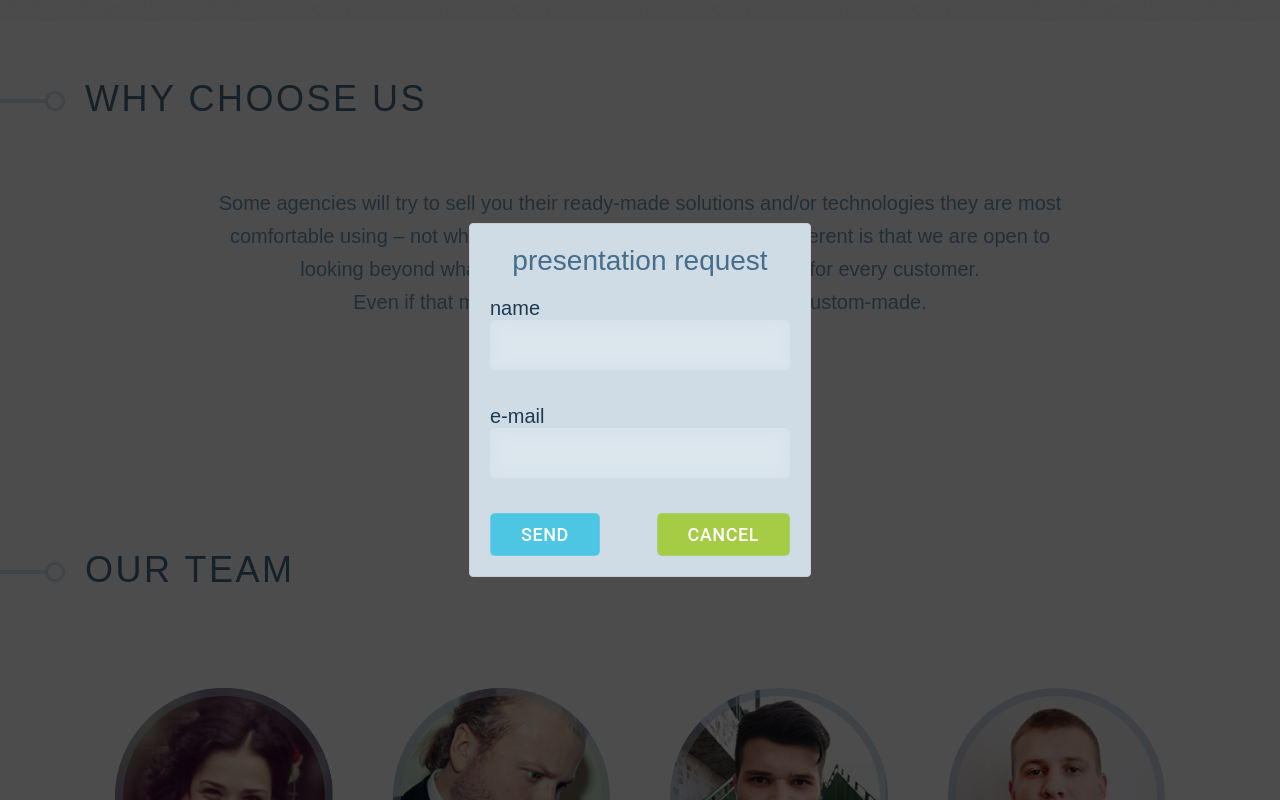
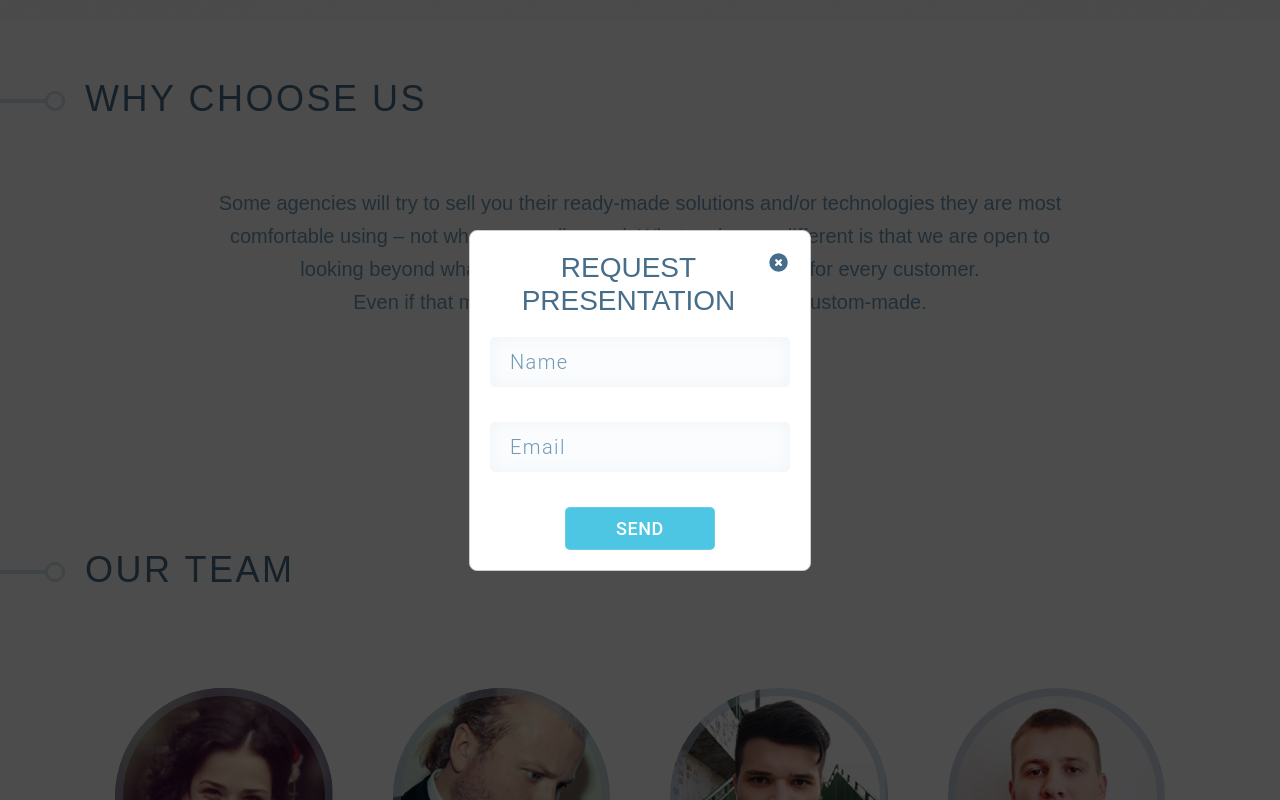
Before and after one commit to FrankEinshtain/pozsite, a Gatsby site: page / in a window 1280 px wide. Both pictures are taken after a click on the button "REQUEST OUR PRESENTATION". Shown: the part 3451-4251 px from the top of the page. Built offline with nearby package versions, Linux system fonts and the light colour scheme; Gatsby itself is replaced by a stand-in of ours.

Commit message:
modals wip 2

```diff
--- a/src/components/VacSliderItem.js
+++ b/src/components/VacSliderItem.js
@@ -21,7 +21,7 @@ const VacSliderItem = ({ image, slide }) => {
           <p key={i}>{item.item}</p>
         ))}
       </div>
-      <button onClick={handleClick} className='vac-slider-item-button'>
+      <button onClick={handleClick} className='button item-button'>
         {buttontext}
       </button>
     </div>
--- a/src/components/layout/index.js
+++ b/src/components/layout/index.js
@@ -6,6 +6,7 @@ import { StaticQuery, graphql } from 'gatsby'
 import Header from './Header'
 import Footer from './Footer'
 import ReactModal from 'react-modal'
+import IconCloseX from '../../img/icons/IconCloseX'
 import '../../styles/main.scss'
 
 const Layout = ({ children, socials, menu }) => {
@@ -16,10 +17,10 @@ const Layout = ({ children, socials, menu }) => {
     let modalTitle = ''
     switch (modalClass) {
       case 'presentation':
-        modalTitle = 'presentation request'
+        modalTitle = 'REQUEST PRESENTATION'
         break
       case 'cv':
-        modalTitle = 'CV send form'
+        modalTitle = 'SEND YOUR CV'
         break
       default:
         break
@@ -32,14 +33,21 @@ const Layout = ({ children, socials, menu }) => {
       setModalClass(null)
     }
 
+    const handleAfterOpen = () => {
+      const overlay = document.getElementsByClassName('modal-overlay')
+      if (modalClass && overlay) {
+        overlay[0] && overlay[0].addEventListener('click', handleCancel)
+      }
+    }
+
     return (
-      !!modalClass && (
       <ReactModal
         appElement={document.getElementById('maintag')}
         isOpen={!!modalClass}
         contentLabel={modalTitle}
+        className='modal-content'
         overlayClassName='modal-overlay'
-          className='modal-content'
+        onAfterOpen={handleAfterOpen}
         // eslint-disable-next-line
         shouldCloseOnEsc={true}
         // eslint-disable-next-line
@@ -51,33 +59,27 @@ const Layout = ({ children, socials, menu }) => {
         // eslint-disable-next-line
         preventScroll={true}
       >
+        <div className='modal-header'>
           <h5 className='modal-title'>{modalTitle}</h5>
+          <div className='close-btn' onClick={handleCancel}>
+            <IconCloseX color='#466d8a' />
+          </div>
+        </div>
         <div className='modal-input modal-name'>
-            <label className='modal-label' htmlFor='modalName'>
-              name
-            </label>
-            <input className='input' id='modalName' />
+          <input placeholder='Name' className='input' id='modalName' />
         </div>
         <div className='modal-input modal-email'>
-            <label className='modal-label' htmlFor='modalEmail'>
-              e-mail
-            </label>
-            <input className='input' id='modalEmail' />
+          <input placeholder='Email' className='input' id='modalEmail' />
         </div>
         {modalClass === 'cv' && (
           <div className='modal-input modal-cv-link'>
-              <label className='modal-label' htmlFor='modalCv'>
-                CV link
-              </label>
-              <input className='input' id='modalCv' />
+            <input placeholder='CV link' className='input' id='modalCv' />
           </div>
         )}
         <div className='button-block'>
           <button onClick={handleSend}>send</button>
-            <button onClick={handleCancel}>cancel</button>
         </div>
       </ReactModal>
-      )
     )
   }
 
--- /dev/null
+++ b/src/img/icons/IconCloseX.js
@@ -0,0 +1,20 @@
+import React from 'react'
+
+const IconCloseX = ({ color }) => {
+  return (
+    <svg
+      xmlns='http://www.w3.org/2000/svg'
+      // className='h-5 w-5'
+      viewBox='0 0 20 20'
+      fill={color}
+    >
+      <path
+        fillRule='evenodd'
+        d='M10 18a8 8 0 100-16 8 8 0 000 16zM8.707 7.293a1 1 0 00-1.414 1.414L8.586 10l-1.293 1.293a1 1 0 101.414 1.414L10 11.414l1.293 1.293a1 1 0 001.414-1.414L11.414 10l1.293-1.293a1 1 0 00-1.414-1.414L10 8.586 8.707 7.293z'
+        clipRule='evenodd'
+      />
+    </svg>
+  )
+}
+
+export default IconCloseX
--- a/src/styles/components/_modal.scss
+++ b/src/styles/components/_modal.scss
@@ -18,16 +18,21 @@
     max-width: 300px;
     height: fit-content;
     border: 1px solid #ccc;
-    background: #cfdce6;
+    background: #fff;
     overflow: auto;
 
     --webkit-overflow-scrolling: touch;
 
-    border-radius: 4px;
+    border-radius: 8px;
     outline: none;
     padding: 20px;
     margin: 0;
     z-index: 9999;
+
+    .modal-header {
+      display: flex;
+      justify-content: space-between;
+      align-items: center;
 
       .modal-title {
         width: 100%;
@@ -35,10 +40,13 @@
         text-align: center;
         color: $color-blue-dark;
         font-size: 28px;
+      }
 
-      @include md {
-        // margin: 0 auto !important;
-        // margin: 0 0 70px 80px;
+      .close-btn {
+        width: 25px;
+        height: 25px;
+        cursor: pointer;
+        align-self: flex-start;
       }
     }
 
@@ -86,7 +94,7 @@
 
     .button-block {
       display: flex;
-      justify-content: space-between;
+      justify-content: center;
       align-items: center;
 
       button {
@@ -100,15 +108,15 @@
         font-style: normal;
         font-weight: 500;
         font-size: 18px;
-        padding: 10px 30px;
+        padding: 10px 50px;
         text-align: center;
         letter-spacing: 0.03em;
         text-transform: uppercase;
 
-        &:last-of-type {
-          background-color: #a6cc45;
+        // &:last-of-type {
+        //   background-color: #a6cc45;
+        // }
       }
     }
   }
 }
-}
```
Lines whose indentation alone changed are shown as unchanged.
